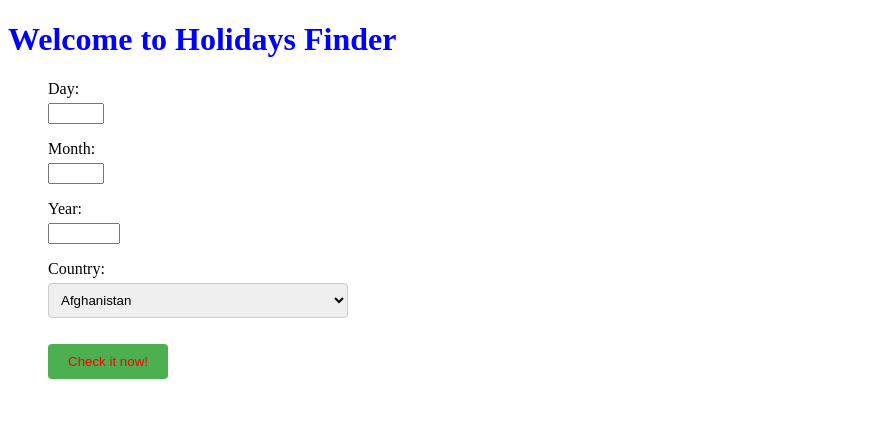
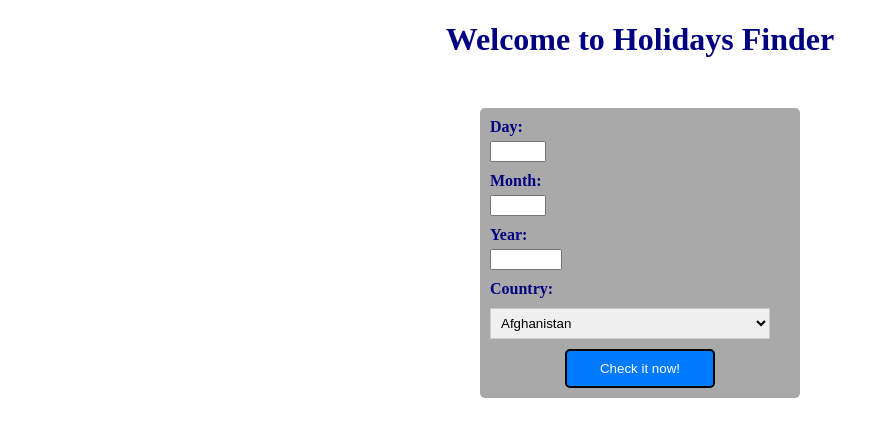
Before and after one commit to scriubuguri/HoliDates, a Django app: page / in a window 1280 px wide. Shown: the top 437 px of the page, without its empty margins (0-889 px from the left). Run offline with Django 5.2, Linux system fonts and the light colour scheme.

Commit message:
add new css

```diff
--- a/holidays/static/css_file.css
+++ /dev/null
@@ -1,36 +0,0 @@
-form {
-    width: 300px;
-    margin: 300;
-}
-
-label {
-    display: block;
-    margin-bottom: 5px;
-}
-
-input[type="text"],
-select {
-    width: 100%;
-    padding: 8px;
-    margin-bottom: 10px;
-    border: 1px solid #ccc;
-    border-radius: 4px;
-    box-sizing: border-box;
-}
-
-button {
-    background-color: #4CAF50;
-    color: red;
-    padding: 10px 20px;
-    border: none;
-    border-radius: 4px;
-    cursor: pointer;
-}
-
-button:hover {
-    background-color: #45a049;
-}
-
-h1 {
-	color: blue;
-}
--- /dev/null
+++ b/holidays/static/my_css.css
@@ -0,0 +1,42 @@
+.mi {
+    margin: 50px auto;
+    width: 300px;
+    background-color: #A9A9A9;
+    border-radius: 5px;
+    padding: 10px;
+}
+
+.form-group {
+    margin-bottom: 10px;
+}
+
+.form-group label {
+    display: block;
+    color: #000080;
+    margin-bottom: 5px;
+}
+
+.form-group select {
+    width: calc(100% - 20px);
+    padding: 6px;
+    margin-top: 5px;
+    border: 1px solid #ccc;
+    box-sizing: border-box;
+}
+
+button {
+    display: block;
+    margin: 0 auto;
+    width: 150px;
+    padding: 10px;
+    background-color: #007bff;
+    border-style: solid;
+    color: #fff;
+    border-radius: 5px;
+    cursor: pointer;
+}
+
+h1 {
+    text-align: center;
+    color: #000080;
+}
--- a/holidays/templates/index.html
+++ b/holidays/templates/index.html
@@ -1,9 +1,10 @@
+
 <!DOCTYPE html>
 {% load static %}
 <html lang="en">
 <head>
     <meta charset="UTF-8">
-    <link rel="stylesheet" type="text/css" href="{% static 'css_file.css' %}">
+    <link rel="stylesheet" type="text/css" href="{% static 'my_css.css' %}">
     <title>Holidays Finder</title>
 </head>
 <body>
@@ -12,10 +13,25 @@
         <ul class="mi">
             <form method="POST">
             {% csrf_token %}
-            {{ forms.as_p }}
+                <div class="form-group">
+			<label for="day"><strong>Day:</strong></label>
+                    {{ forms.Day }}
+                </div>
+                <div class="form-group">
+                    <label for="month"><strong>Month:</strong></label>
+                    {{ forms.Month }}
+                </div>
+                <div class="form-group">
+                    <label for="year"><strong>Year:</strong></label>
+                    {{ forms.Year }}
+                </div>
+                <div class="form-group">
+                    <label for="country"><strong>Country:</strong></label>
+                    {{ forms.Country }}
+                </div>
                 <button>Check it now!</button>
              </form>
-          </ul>
+	</ul>
     {% endblock %}
 </body>
 </html>
```
